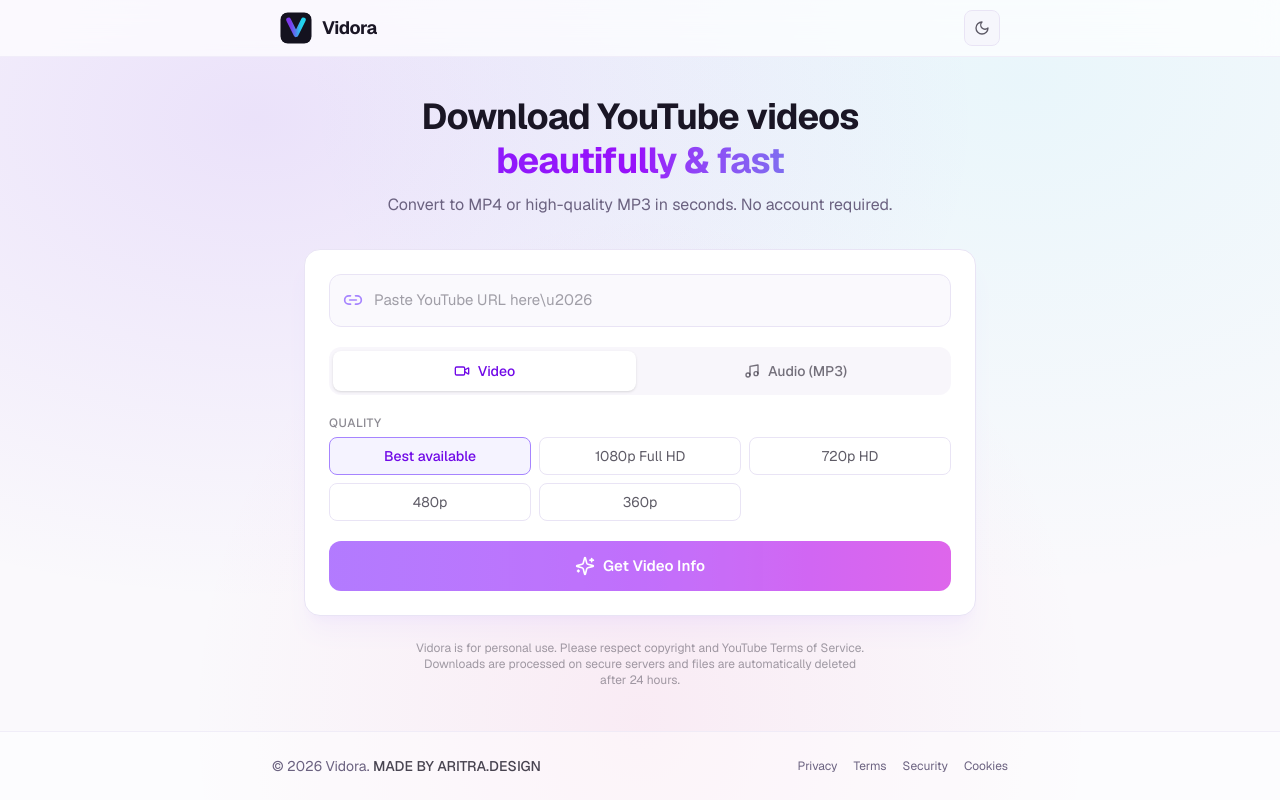
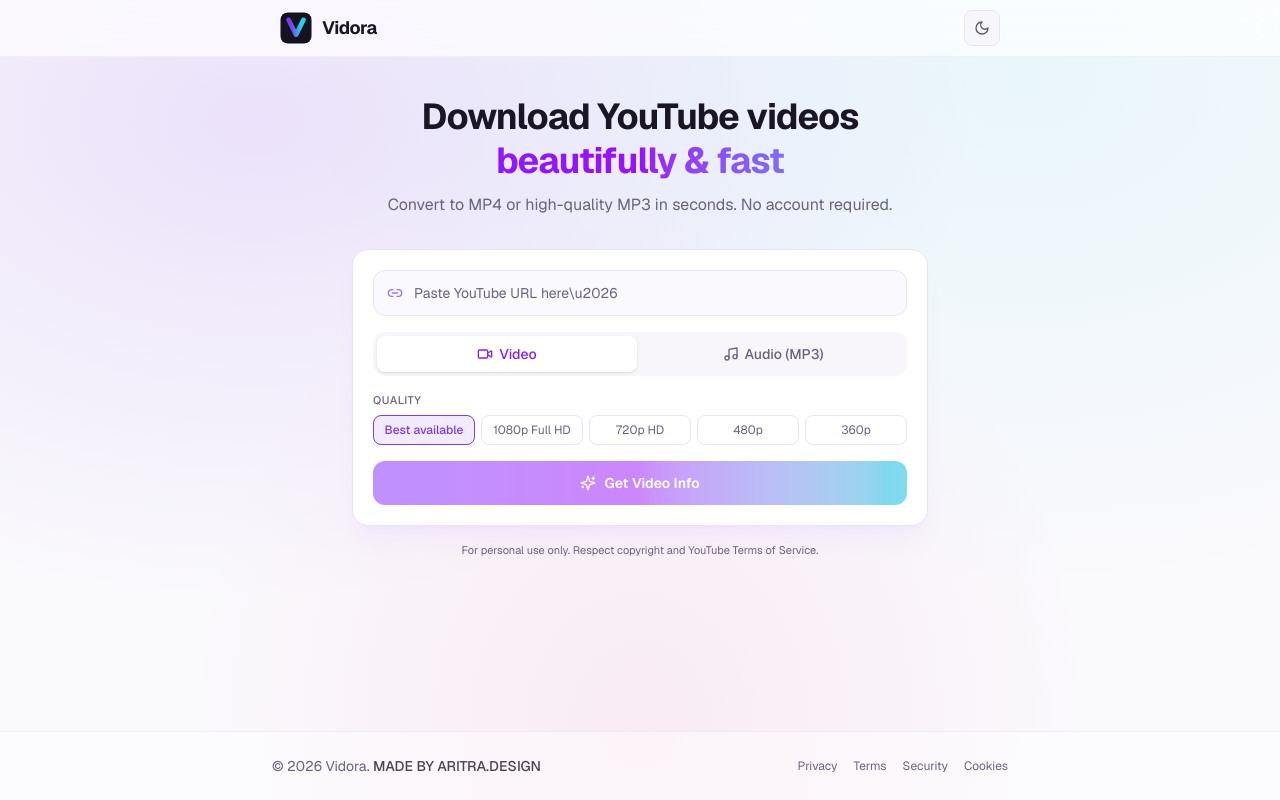
Before and after one commit to ariX08/vidora-frontend, a Next.js app: page / in a window 1280 px wide. Built offline with nearby package versions, Linux system fonts and the light colour scheme; no server answers.

Commit message:
Downloader: dark-mode cards, video preview above form so no scroll needed

```diff
--- a/src/components/Downloader.tsx
+++ b/src/components/Downloader.tsx
@@ -23,7 +23,6 @@
   thumbnail: string;
   duration: string;
   uploader: string;
-  formats?: { format_id: string; ext: string; resolution?: string; filesize?: number }[];
 }
 
 interface DownloadState {
@@ -49,11 +48,9 @@
 ];
 
 function getApiBase() {
-  const raw = process.env.NEXT_PUBLIC_API_URL || "";
-  return raw.replace(/\/$/, "");
+  return (process.env.NEXT_PUBLIC_API_URL || "").replace(/\/$/, "");
 }
 
-/** Fetch a cross-origin file as a blob and trigger a real browser download */
 async function triggerBlobDownload(fileUrl: string, filename: string) {
   const res = await fetch(fileUrl);
   if (!res.ok) throw new Error("Could not download the file from the server");
@@ -65,7 +62,6 @@
   document.body.appendChild(a);
   a.click();
   a.remove();
-  // Revoke after a short delay so the download can start
   setTimeout(() => URL.revokeObjectURL(objectUrl), 10_000);
   return objectUrl;
 }
@@ -84,12 +80,11 @@
       setState({ status: "error", progress: 0, message: "Please enter a valid YouTube URL" });
       return;
     }
-
     if (!apiBase) {
       setState({
         status: "error",
         progress: 0,
-        message: "Backend URL is not configured. Set NEXT_PUBLIC_API_URL in Vercel to your Railway URL.",
+        message: "Backend URL is not configured. Set NEXT_PUBLIC_API_URL in Vercel.",
       });
       return;
     }
@@ -103,12 +98,10 @@
         headers: { "Content-Type": "application/json" },
         body: JSON.stringify({ url: url.trim() }),
       });
-
       if (!res.ok) {
         const err = await res.json().catch(() => ({}));
         throw new Error(err.error || "Failed to fetch video info");
       }
-
       const data = await res.json();
       setInfo(data);
       setState({ status: "ready", progress: 0 });
@@ -128,15 +121,14 @@
         progress: 0,
         message:
           msg === "Failed to fetch"
-            ? `Cannot reach backend at ${apiBase}. Check NEXT_PUBLIC_API_URL and that Railway is online.`
+            ? `Cannot reach backend at ${apiBase}.`
             : msg,
       });
     }
   }, [url, apiBase]);
 
   const pollJob = async (jobId: string) => {
-    const maxAttempts = 120;
-    for (let i = 0; i < maxAttempts; i++) {
+    for (let i = 0; i < 120; i++) {
       await new Promise((r) => setTimeout(r, 1500));
       try {
         const res = await fetch(`${apiBase}/api/job/${jobId}`);
@@ -147,39 +139,18 @@
           progress: data.progress || s.progress,
           message: data.message || s.message,
         }));
-
         if (data.status === "completed" && data.downloadUrl) {
           const filename = data.filename || "vidora-download";
-          setState((s) => ({
-            ...s,
-            progress: 95,
-            message: "Saving file to your device\u2026",
-          }));
-
-          // Fetch as blob so the browser actually downloads (cross-origin <a download> is ignored)
+          setState((s) => ({ ...s, progress: 95, message: "Saving file\u2026" }));
           const objectUrl = await triggerBlobDownload(data.downloadUrl, filename);
-
-          setState({
-            status: "success",
-            progress: 100,
-            downloadUrl: objectUrl,
-            filename,
-          });
+          setState({ status: "success", progress: 100, downloadUrl: objectUrl, filename });
           return;
         }
-
-        if (data.status === "failed") {
-          throw new Error(data.error || "Processing failed");
-        }
+        if (data.status === "failed") throw new Error(data.error || "Processing failed");
       } catch (err) {
         if (err instanceof Error) {
           const m = err.message;
-          if (
-            m.includes("Processing") ||
-            m.includes("failed") ||
-            m.includes("Could not download") ||
-            m.includes("timed out")
-          ) {
+          if (m.includes("failed") || m.includes("Could not download") || m.includes("timed out")) {
             throw err;
           }
         }
@@ -189,60 +160,36 @@
   };
 
   const startDownload = useCallback(async () => {
-    if (!info || !url) return;
-
-    if (!apiBase) {
-      setState({
-        status: "error",
-        progress: 0,
-        message: "Backend URL is not configured. Set NEXT_PUBLIC_API_URL in Vercel.",
-      });
-      return;
-    }
-
+    if (!info || !url || !apiBase) return;
     setState({ status: "downloading", progress: 5, message: "Starting download\u2026" });
-
     try {
       const res = await fetch(`${apiBase}/api/download`, {
         method: "POST",
         headers: { "Content-Type": "application/json" },
-        body: JSON.stringify({
-          url: url.trim(),
-          type: formatType,
-          quality,
-        }),
+        body: JSON.stringify({ url: url.trim(), type: formatType, quality }),
       });
-
       if (!res.ok) {
         const err = await res.json().catch(() => ({}));
         throw new Error(err.error || "Download failed");
       }
-
       const contentType = res.headers.get("content-type") || "";
-
       if (contentType.includes("application/json")) {
         const data = await res.json();
         if (data.downloadUrl) {
           const filename = data.filename || "vidora-download";
           const objectUrl = await triggerBlobDownload(data.downloadUrl, filename);
-          setState({
-            status: "success",
-            progress: 100,
-            downloadUrl: objectUrl,
-            filename,
-          });
+          setState({ status: "success", progress: 100, downloadUrl: objectUrl, filename });
         } else if (data.jobId) {
           await pollJob(data.jobId);
         }
       } else {
-        // Direct file stream response
         const blob = await res.blob();
         const objectUrl = URL.createObjectURL(blob);
+        let filename = "vidora-download";
         const disposition = res.headers.get("content-disposition");
-        let filename = "vidora-download";
         if (disposition) {
-          const match = disposition.match(/filename="?([^\"]+)"?/);
-          if (match) filename = match[1];
+          const match = disposition.match(/filename\*?=(?:UTF-8''|")?([^\";]+)/i);
+          if (match) filename = decodeURIComponent(match[1].replace(/"/g, ""));
         }
         const a = document.createElement("a");
         a.href = objectUrl;
@@ -251,31 +198,21 @@
         a.click();
         a.remove();
         setTimeout(() => URL.revokeObjectURL(objectUrl), 10_000);
-        setState({
-          status: "success",
-          progress: 100,
-          downloadUrl: objectUrl,
-          filename,
-        });
+        setState({ status: "success", progress: 100, downloadUrl: objectUrl, filename });
       }
     } catch (e) {
       const msg = e instanceof Error ? e.message : "Download failed";
       setState({
         status: "error",
         progress: 0,
-        message:
-          msg === "Failed to fetch"
-            ? `Cannot reach backend at ${apiBase}. Is Railway online?`
-            : msg,
+        message: msg === "Failed to fetch" ? `Cannot reach backend at ${apiBase}.` : msg,
       });
     }
   }, [info, url, formatType, quality, apiBase]);
 
   const handleSubmit = (e: React.FormEvent) => {
     e.preventDefault();
-    if (state.status === "ready" || state.status === "success") {
-      startDownload();
-    } else if (state.status === "error" && info) {
+    if (state.status === "ready" || state.status === "success" || (state.status === "error" && info)) {
       startDownload();
     } else {
       fetchInfo();
@@ -290,17 +227,51 @@
   };
 
   return (
-    <div className="w-full max-w-2xl mx-auto">
+    <div className="w-full max-w-xl mx-auto">
       <motion.div
-        initial={{ opacity: 0, y: 16 }}
+        initial={{ opacity: 0, y: 12 }}
         animate={{ opacity: 1, y: 0 }}
-        transition={{ duration: 0.4 }}
-        className="rounded-2xl bg-white border border-border shadow-xl shadow-violet-500/5 overflow-hidden"
+        className="rounded-2xl bg-card border border-border shadow-xl shadow-violet-500/5 overflow-hidden"
       >
-        <form onSubmit={handleSubmit} className="p-5 sm:p-6 space-y-5">
+        {/* Video preview at TOP so it is always visible without scrolling */}
+        <AnimatePresence>
+          {info && (
+            <motion.div
+              initial={{ height: 0, opacity: 0 }}
+              animate={{ height: "auto", opacity: 1 }}
+              exit={{ height: 0, opacity: 0 }}
+              className="border-b border-border bg-muted/40"
+            >
+              <div className="p-4 flex gap-3 items-center">
+                <div className="relative w-24 sm:w-28 shrink-0 aspect-video rounded-lg overflow-hidden bg-muted">
+                  {/* eslint-disable-next-line @next/next/no-img-element */}
+                  <img src={info.thumbnail} alt="" className="w-full h-full object-cover" />
+                </div>
+                <div className="min-w-0 flex-1">
+                  <h3 className="font-semibold text-sm leading-snug line-clamp-2 text-foreground">
+                    {info.title}
+                  </h3>
+                  <p className="mt-0.5 text-xs text-muted-foreground">
+                    {info.uploader}
+                    {info.duration !== "\u2014" && ` \u00b7 ${info.duration}`}
+                  </p>
+                  <button
+                    type="button"
+                    onClick={reset}
+                    className="mt-1.5 text-xs font-medium text-primary hover:underline"
+                  >
+                    Clear & start over
+                  </button>
+                </div>
+              </div>
+            </motion.div>
+          )}
+        </AnimatePresence>
+
+        <form onSubmit={handleSubmit} className="p-4 sm:p-5 space-y-4">
           <div className="relative">
-            <div className="absolute left-3.5 top-1/2 -translate-y-1/2 text-violet-400">
-              <Link2 className="h-5 w-5" />
+            <div className="absolute left-3.5 top-1/2 -translate-y-1/2 text-primary/70">
+              <Link2 className="h-4 w-4" />
             </div>
             <input
               type="url"
@@ -314,15 +285,14 @@
               }}
               placeholder="Paste YouTube URL here\u2026"
               className={cn(
-                "w-full rounded-xl border border-border bg-muted/40 pl-11 pr-4 py-3.5 text-[15px]",
-                "placeholder:text-foreground/40 focus:outline-none focus:ring-2 focus:ring-violet-400/50 focus:border-violet-400",
-                "transition-all"
+                "w-full rounded-xl border border-border bg-muted/40 pl-10 pr-3 py-3 text-sm text-foreground",
+                "placeholder:text-muted-foreground focus:outline-none focus:ring-2 focus:ring-primary/40 focus:border-primary"
               )}
               disabled={state.status === "fetching" || state.status === "downloading"}
             />
           </div>
 
-          <div className="flex gap-2 p-1 rounded-xl bg-muted/60">
+          <div className="flex gap-1.5 p-1 rounded-xl bg-muted/60">
             <button
               type="button"
               onClick={() => {
@@ -330,10 +300,10 @@
                 setQuality("best");
               }}
               className={cn(
-                "flex-1 flex items-center justify-center gap-2 rounded-lg py-2.5 text-sm font-medium transition-all",
+                "flex-1 flex items-center justify-center gap-1.5 rounded-lg py-2 text-sm font-medium transition-all",
                 formatType === "video"
-                  ? "bg-white text-violet-700 shadow-sm"
-                  : "text-foreground/60 hover:text-foreground"
+                  ? "bg-card text-violet-600 dark:text-violet-300 shadow-sm"
+                  : "text-muted-foreground hover:text-foreground"
               )}
             >
               <Video className="h-4 w-4" />
@@ -346,10 +316,10 @@
                 setQuality("192k");
               }}
               className={cn(
-                "flex-1 flex items-center justify-center gap-2 rounded-lg py-2.5 text-sm font-medium transition-all",
+                "flex-1 flex items-center justify-center gap-1.5 rounded-lg py-2 text-sm font-medium transition-all",
                 formatType === "audio"
-                  ? "bg-white text-fuchsia-700 shadow-sm"
-                  : "text-foreground/60 hover:text-foreground"
+                  ? "bg-card text-fuchsia-600 dark:text-fuchsia-300 shadow-sm"
+                  : "text-muted-foreground hover:text-foreground"
               )}
             >
               <Music className="h-4 w-4" />
@@ -358,20 +328,20 @@
           </div>
 
           <div>
-            <label className="block text-xs font-medium text-foreground/50 mb-1.5 uppercase tracking-wider">
+            <label className="block text-[11px] font-medium text-muted-foreground mb-1.5 uppercase tracking-wider">
               Quality
             </label>
-            <div className="grid grid-cols-2 sm:grid-cols-3 gap-2">
+            <div className="grid grid-cols-3 sm:grid-cols-5 gap-1.5">
               {(formatType === "video" ? VIDEO_QUALITIES : AUDIO_QUALITIES).map((q) => (
                 <button
                   key={q.value}
                   type="button"
                   onClick={() => setQuality(q.value)}
                   className={cn(
-                    "rounded-lg border px-3 py-2 text-sm transition-all",
+                    "rounded-lg border px-2 py-1.5 text-xs transition-all",
                     quality === q.value
-                      ? "border-violet-400 bg-violet-50 text-violet-700 font-medium"
-                      : "border-border bg-white text-foreground/70 hover:border-violet-200"
+                      ? "border-primary bg-primary/10 text-primary font-medium"
+                      : "border-border bg-card text-muted-foreground hover:border-primary/40"
                   )}
                 >
                   {q.label}
@@ -382,47 +352,37 @@
 
           <button
             type="submit"
-            disabled={
-              !url.trim() ||
-              state.status === "fetching" ||
-              state.status === "downloading"
-            }
+            disabled={!url.trim() || state.status === "fetching" || state.status === "downloading"}
             className={cn(
-              "w-full flex items-center justify-center gap-2 rounded-xl py-3.5 text-[15px] font-semibold text-white",
-              "bg-gradient-to-r from-violet-600 via-purple-600 to-fuchsia-600",
-              "hover:from-violet-500 hover:via-purple-500 hover:to-fuchsia-500",
-              "shadow-lg shadow-violet-500/25 transition-all",
-              "disabled:opacity-60 disabled:cursor-not-allowed disabled:shadow-none"
+              "w-full flex items-center justify-center gap-2 rounded-xl py-3 text-sm font-semibold text-white",
+              "bg-gradient-to-r from-violet-600 via-purple-600 to-cyan-500",
+              "hover:opacity-95 shadow-lg shadow-violet-500/20 transition-all",
+              "disabled:opacity-50 disabled:cursor-not-allowed disabled:shadow-none"
             )}
           >
             {state.status === "fetching" && (
               <>
-                <Loader2 className="h-5 w-5 animate-spin" />
-                Fetching info\u2026
+                <Loader2 className="h-4 w-4 animate-spin" /> Fetching info\u2026
               </>
             )}
             {state.status === "downloading" && (
               <>
-                <Loader2 className="h-5 w-5 animate-spin" />
-                Processing\u2026 {state.progress}%
+                <Loader2 className="h-4 w-4 animate-spin" /> Processing\u2026 {state.progress}%
               </>
             )}
             {(state.status === "idle" || (state.status === "error" && !info)) && (
               <>
-                <Sparkles className="h-5 w-5" />
-                Get Video Info
+                <Sparkles className="h-4 w-4" /> Get Video Info
               </>
             )}
             {(state.status === "ready" || state.status === "success") && (
               <>
-                <Download className="h-5 w-5" />
-                Download {formatType === "audio" ? "MP3" : "Video"}
+                <Download className="h-4 w-4" /> Download {formatType === "audio" ? "MP3" : "Video"}
               </>
             )}
             {state.status === "error" && info && (
               <>
-                <Download className="h-5 w-5" />
-                Retry Download
+                <Download className="h-4 w-4" /> Retry Download
               </>
             )}
           </button>
@@ -436,45 +396,43 @@
               exit={{ height: 0, opacity: 0 }}
               className="border-t border-border"
             >
-              <div className="px-5 sm:px-6 py-4">
+              <div className="px-4 sm:px-5 py-3">
                 {state.status === "downloading" && (
-                  <div className="space-y-2">
-                    <div className="flex justify-between text-sm">
-                      <span className="text-foreground/70">{state.message || "Working\u2026"}</span>
-                      <span className="font-medium text-violet-600">{state.progress}%</span>
+                  <div className="space-y-1.5">
+                    <div className="flex justify-between text-xs">
+                      <span className="text-muted-foreground">{state.message}</span>
+                      <span className="font-medium text-primary">{state.progress}%</span>
                     </div>
-                    <div className="h-2 rounded-full bg-muted overflow-hidden">
+                    <div className="h-1.5 rounded-full bg-muted overflow-hidden">
                       <motion.div
-                        className="h-full rounded-full bg-gradient-to-r from-violet-500 to-fuchsia-500"
-                        initial={{ width: 0 }}
+                        className="h-full rounded-full bg-gradient-to-r from-violet-500 to-cyan-400"
                         animate={{ width: `${state.progress}%` }}
-                        transition={{ duration: 0.3 }}
                       />
                     </div>
                   </div>
                 )}
                 {state.status === "error" && (
-                  <div className="flex items-start gap-3 text-sm text-red-600">
-                    <AlertCircle className="h-5 w-5 shrink-0 mt-0.5" />
+                  <div className="flex items-start gap-2 text-sm text-red-500">
+                    <AlertCircle className="h-4 w-4 shrink-0 mt-0.5" />
                     <div>
                       <p className="font-medium">Something went wrong</p>
-                      <p className="text-red-500/80 mt-0.5">{state.message}</p>
+                      <p className="text-red-400/90 text-xs mt-0.5">{state.message}</p>
                     </div>
                   </div>
                 )}
                 {state.status === "success" && (
-                  <div className="flex items-center justify-between gap-3">
-                    <div className="flex items-center gap-3 text-sm text-emerald-600">
-                      <CheckCircle2 className="h-5 w-5" />
-                      <span className="font-medium">Ready! File saved to your downloads.</span>
+                  <div className="flex items-center justify-between gap-2 text-sm">
+                    <div className="flex items-center gap-2 text-emerald-500">
+                      <CheckCircle2 className="h-4 w-4" />
+                      <span className="font-medium">Saved to your downloads</span>
                     </div>
                     {state.downloadUrl && (
                       <a
                         href={state.downloadUrl}
                         download={state.filename}
-                        className="text-sm font-medium text-violet-600 hover:text-violet-700 flex items-center gap-1"
+                        className="text-xs font-medium text-primary hover:underline flex items-center gap-1"
                       >
-                        Save again <ExternalLink className="h-3.5 w-3.5" />
+                        Save again <ExternalLink className="h-3 w-3" />
                       </a>
                     )}
                   </div>
@@ -483,49 +441,10 @@
             </motion.div>
           )}
         </AnimatePresence>
-
-        <AnimatePresence>
-          {info && (
-            <motion.div
-              initial={{ height: 0, opacity: 0 }}
-              animate={{ height: "auto", opacity: 1 }}
-              exit={{ height: 0, opacity: 0 }}
-              className="border-t border-border bg-muted/30"
-            >
-              <div className="p-5 sm:p-6 flex gap-4">
-                <div className="relative w-28 sm:w-36 shrink-0 aspect-video rounded-lg overflow-hidden bg-muted shadow-sm">
-                  {/* eslint-disable-next-line @next/next/no-img-element */}
-                  <img
-                    src={info.thumbnail}
-                    alt=""
-                    className="w-full h-full object-cover"
-                  />
-                </div>
-                <div className="min-w-0 flex-1">
-                  <h3 className="font-semibold text-[15px] leading-snug line-clamp-2">
-                    {info.title}
-                  </h3>
-                  <p className="mt-1 text-sm text-foreground/50">
-                    {info.uploader}
-                    {info.duration !== "\u2014" && ` \u00b7 ${info.duration}`}
-                  </p>
-                  <button
-                    type="button"
-                    onClick={reset}
-                    className="mt-3 text-xs font-medium text-violet-600 hover:text-violet-700"
-                  >
-                    Clear & start over
-                  </button>
-                </div>
-              </div>
-            </motion.div>
-          )}
-        </AnimatePresence>
       </motion.div>
 
-      <p className="mt-6 text-center text-xs text-foreground/40 max-w-md mx-auto">
-        Vidora is for personal use. Please respect copyright and YouTube Terms of Service.
-        Downloads are processed on secure servers and files are automatically deleted after 24 hours.
+      <p className="mt-4 text-center text-[11px] text-muted-foreground max-w-sm mx-auto">
+        For personal use only. Respect copyright and YouTube Terms of Service.
       </p>
     </div>
   );
```
